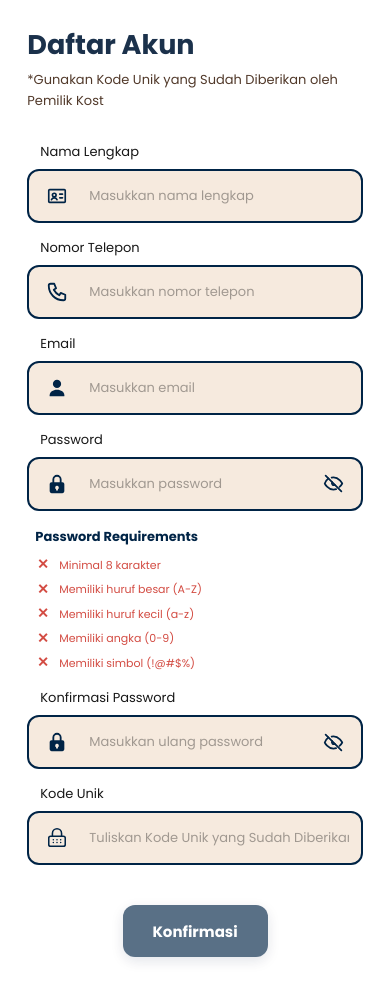
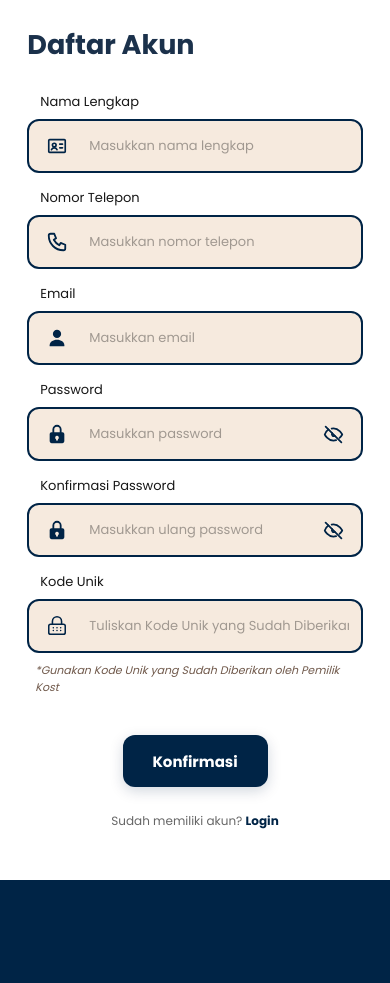
Before and after one commit to nadiaaa03/MPT-kost-Aulia, a Next.js app: page /sign-up in a window 390 px wide. Shown: the part 419-1402 px from the top of the page. Built offline with nearby package versions, Linux system fonts and the light colour scheme.

Commit message:
Update signup password validation and unique code hint

```diff
--- a/app/sign-up/page.js
+++ b/app/sign-up/page.js
@@ -1,3 +1,4 @@
+
 "use client";
 
 import { useState } from "react";
@@ -56,6 +57,16 @@ export default function RegisterPage() {
   const [message, setMessage] = useState("");
   const [messageType, setMessageType] = useState("");
 
+  // Status validasi password
+  const [passwordTouched, setPasswordTouched] = useState(false);
+  const [submitAttempted, setSubmitAttempted] = useState(false);
+
+  // =================================
+  // PASSWORD REQUIREMENTS
+  // Tetap divalidasi, tidak ditampilkan
+  // sebagai daftar pada halaman
+  // =================================
+
   const requirements = [
     {
       label: "Minimal 8 karakter",
@@ -83,8 +94,33 @@ export default function RegisterPage() {
     (item) => item.valid
   );
 
+  // Menghitung persyaratan yang belum terpenuhi
+  const failedRequirements = requirements.filter(
+    (item) => !item.valid
+  );
+
+  // Menentukan satu pesan error
+  const passwordError =
+    failedRequirements.length === 1
+      ? failedRequirements[0].label === "Minimal 8 karakter"
+        ? "Password minimal 8 karakter"
+        : `Password harus ${failedRequirements[0].label.toLowerCase()}`
+      : "Password belum cukup kuat";
+
+  // Error muncul setelah pengguna keluar
+  // dari kolom atau mencoba submit
+  const showPasswordError =
+    (passwordTouched || submitAttempted) &&
+    form.password.length > 0 &&
+    !passwordValid;
+
+  // Validasi konfirmasi password
   const passwordsMatch =
     form.password === form.confirmPassword;
+
+  // =================================
+  // HANDLE CHANGE
+  // =================================
 
   const handleChange = (e) => {
     const { name, value } = e.target;
@@ -98,20 +134,30 @@ export default function RegisterPage() {
     setMessageType("");
   };
 
+  // =================================
+  // HANDLE SUBMIT
+  // =================================
+
   const handleSubmit = async (e) => {
     e.preventDefault();
 
+    setSubmitAttempted(true);
     setMessage("");
     setMessageType("");
 
+    // Cek password
     if (!passwordValid) {
-      setMessage(
-        "Password belum memenuhi semua persyaratan."
-      );
-      setMessageType("error");
+      setPasswordTouched(true);
+
+      if (!form.password) {
+        setMessage("Password wajib diisi.");
+        setMessageType("error");
+      }
+
       return;
     }
 
+    // Cek konfirmasi password
     if (!passwordsMatch) {
       setMessage("Konfirmasi password tidak cocok.");
       setMessageType("error");
@@ -161,12 +207,20 @@ export default function RegisterPage() {
     <main
       className={`${loginStyles.page} ${poppins.variable} ${caveat.variable}`}
     >
-      {/* HEADER */}
+      {/* =================================
+          HEADER
+      ================================= */}
+
       <SiteHeader variant="solid" />
 
-      {/* BAGIAN UTAMA */}
+      {/* =================================
+          BAGIAN UTAMA
+      ================================= */}
+
       <section className={loginStyles.loginSection}>
+
         {/* SISI KIRI */}
+
         <div className={loginStyles.welcomePanel}>
           <Image
             src="/image/kost-tampak-luar.png"
@@ -192,23 +246,24 @@ export default function RegisterPage() {
           </div>
         </div>
 
-        {/* SISI KANAN */}
+        {/* =================================
+            SISI KANAN - SIGN UP
+        ================================= */}
+
         <div className={loginStyles.formPanel}>
           <div className={loginStyles.loginContent}>
+
             <h2 className={loginStyles.formTitle}>
               Daftar Akun
             </h2>
-
-            <p className={loginStyles.formDescription}>
-              *Gunakan Kode Unik yang Sudah Diberikan oleh
-              Pemilik Kost
-            </p>
 
             <form
               className={styles.signupForm}
               onSubmit={handleSubmit}
             >
+
               {/* NAMA LENGKAP */}
+
               <div className={styles.field}>
                 <label htmlFor="nama">
                   Nama Lengkap
@@ -252,6 +307,7 @@ export default function RegisterPage() {
               </div>
 
               {/* NOMOR TELEPON */}
+
               <div className={styles.field}>
                 <label htmlFor="no_telp">
                   Nomor Telepon
@@ -286,6 +342,7 @@ export default function RegisterPage() {
               </div>
 
               {/* EMAIL */}
+
               <div className={styles.field}>
                 <label htmlFor="gmail">
                   Email
@@ -316,13 +373,20 @@ export default function RegisterPage() {
                 </div>
               </div>
 
-              {/* PASSWORD */}
+              {/* =================================
+                  PASSWORD
+              ================================= */}
+
               <div className={styles.field}>
                 <label htmlFor="password">
                   Password
                 </label>
 
-                <div className={styles.inputWrap}>
+                <div
+                  className={`${styles.inputWrap} ${
+                    showPasswordError ? styles.inputError : ""
+                  }`}
+                >
                   <span className={styles.inputIcon}>
                     <svg
                       viewBox="0 0 24 24"
@@ -339,8 +403,15 @@ export default function RegisterPage() {
                     name="password"
                     value={form.password}
                     onChange={handleChange}
+                    onBlur={() => setPasswordTouched(true)}
                     placeholder="Masukkan password"
                     autoComplete="new-password"
+                    aria-invalid={showPasswordError}
+                    aria-describedby={
+                      showPasswordError
+                        ? "password-error"
+                        : undefined
+                    }
                     required
                   />
 
@@ -360,31 +431,23 @@ export default function RegisterPage() {
                   </button>
                 </div>
 
-                {/* PASSWORD REQUIREMENTS */}
-                <div className={styles.requirements}>
-                  <p className={styles.requirementsTitle}>
-                    Password Requirements
+                {/* NOTIFIKASI ERROR PASSWORD */}
+
+                {showPasswordError && (
+                  <p
+                    id="password-error"
+                    role="alert"
+                    className={styles.passwordError}
+                  >
+                    ✕ {passwordError}
                   </p>
-
-                  {requirements.map((item, index) => (
-                    <div
-                      key={index}
-                      className={
-                        item.valid
-                          ? styles.requirementValid
-                          : styles.requirementInvalid
-                      }
-                    >
-                      <span>
-                        {item.valid ? "✓" : "✕"}
-                      </span>
-                      {item.label}
-                    </div>
-                  ))}
-                </div>
+                )}
               </div>
 
-              {/* KONFIRMASI PASSWORD */}
+              {/* =================================
+                  KONFIRMASI PASSWORD
+              ================================= */}
+
               <div className={styles.field}>
                 <label htmlFor="confirmPassword">
                   Konfirmasi Password
@@ -443,7 +506,10 @@ export default function RegisterPage() {
                 )}
               </div>
 
-              {/* KODE UNIK */}
+              {/* =================================
+                  KODE UNIK
+              ================================= */}
+
               <div className={styles.field}>
                 <label htmlFor="kode_unik">
                   Kode Unik
@@ -482,9 +548,18 @@ export default function RegisterPage() {
                     required
                   />
                 </div>
+
+                {/* KETERANGAN KODE UNIK */}
+
+                <p className={styles.kodeHint}>
+                  *Gunakan Kode Unik yang Sudah Diberikan oleh Pemilik Kost
+                </p>
               </div>
 
-              {/* PESAN */}
+              {/* =================================
+                  PESAN REGISTRASI
+              ================================= */}
+
               {message && (
                 <p
                   role="alert"
@@ -498,35 +573,39 @@ export default function RegisterPage() {
                 </p>
               )}
 
-              {/* TOMBOL KONFIRMASI */}
+              {/* =================================
+                  TOMBOL KONFIRMASI
+              ================================= */}
+
               <button
                 type="submit"
                 className={loginStyles.submitButton}
-                disabled={
-                  loading ||
-                  !passwordValid ||
-                  !form.confirmPassword ||
-                  !passwordsMatch
-                }
+                disabled={loading}
               >
                 {loading ? "Memproses..." : "Konfirmasi"}
               </button>
+
             </form>
 
             <p className={styles.login}>
               Sudah memiliki akun?{" "}
               <Link href="/login">Login</Link>
             </p>
+
           </div>
         </div>
       </section>
 
-      {/* FOOTER */}
+      {/* =================================
+          FOOTER
+      ================================= */}
+
       <footer
         id="footer"
         className={loginStyles.footer}
       >
         <div className={loginStyles.footerInner}>
+
           <div className={loginStyles.footerBrand}>
             <div className={loginStyles.footerLogo}>
               <Brand />
@@ -548,6 +627,7 @@ export default function RegisterPage() {
 
           <div className={loginStyles.footerColumn}>
             <h3>KONTAK</h3>
+
             <a
               href="https://wa.me/6281259215140"
               target="_blank"
@@ -585,11 +665,16 @@ export default function RegisterPage() {
               Bp.Wetan, Gresik
             </p>
           </div>
+
         </div>
       </footer>
     </main>
   );
 }
+
+// =================================
+// ICON SHOW / HIDE PASSWORD
+// =================================
 
 function EyeIcon({ visible }) {
   return visible ? (
--- a/app/sign-up/page.module.css
+++ b/app/sign-up/page.module.css
@@ -1,3 +1,4 @@
+
 /* =================================
    SIGN UP FORM
 ================================= */
@@ -123,53 +124,38 @@
 }
 
 /* =================================
-   PASSWORD REQUIREMENTS
+   PASSWORD ERROR VALIDATION
 ================================= */
 
-.requirements {
-  margin: 9px 13px 2px;
-  display: flex;
-  flex-direction: column;
-  gap: 8px;
+/* Border merah jika password tidak valid */
+
+.inputWrap.inputError,
+.inputWrap.inputError:focus-within {
+  border-color: #d34c43;
+  box-shadow: 0 0 0 3px rgba(211, 76, 67, 0.10);
 }
 
-.requirementsTitle {
-  margin: 0 0 2px;
-  color: #002446;
-  font-family: var(--font-poppins), sans-serif;
-  font-size: 13px;
-  font-weight: 700;
-}
+/* Satu pesan kesalahan di bawah input */
 
-.requirementValid,
-.requirementInvalid {
-  display: flex;
-  align-items: center;
-  gap: 9px;
+.passwordError {
+  margin: 2px 13px 0;
+  color: #d34c43;
   font-family: var(--font-poppins), sans-serif;
   font-size: 12px;
   line-height: 1.5;
-  transition: color 0.2s ease;
 }
 
-.requirementValid {
-  color: #21834b;
-}
+/* =================================
+   KODE UNIK
+================================= */
 
-.requirementInvalid {
-  color: #d34c43;
-}
-
-.requirementValid span,
-.requirementInvalid span {
-  width: 15px;
-  height: 15px;
-  flex-shrink: 0;
-  display: flex;
-  align-items: center;
-  justify-content: center;
-  font-size: 14px;
-  font-weight: 700;
+.kodeHint {
+  margin: 2px 13px 0;
+  color: #70594b;
+  font-family: var(--font-poppins), sans-serif;
+  font-size: 12px;
+  font-style: italic;
+  line-height: 1.5;
 }
 
 /* =================================
@@ -262,13 +248,10 @@
 }
 
 @media (max-width: 480px) {
-  .requirements {
+  .passwordError,
+  .kodeHint {
     margin-left: 8px;
     margin-right: 8px;
-  }
-
-  .requirementValid,
-  .requirementInvalid {
     font-size: 11px;
   }
 
```
